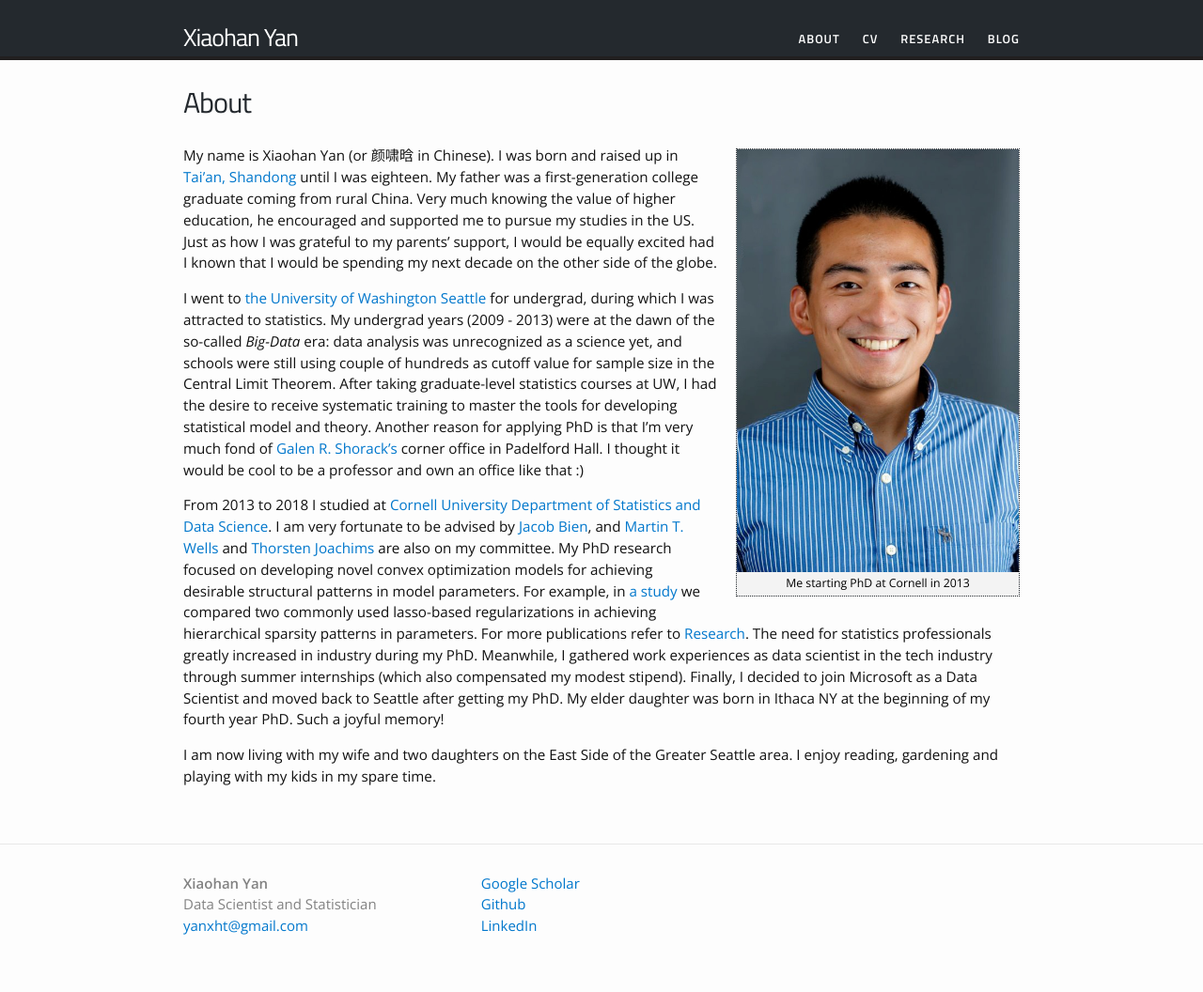
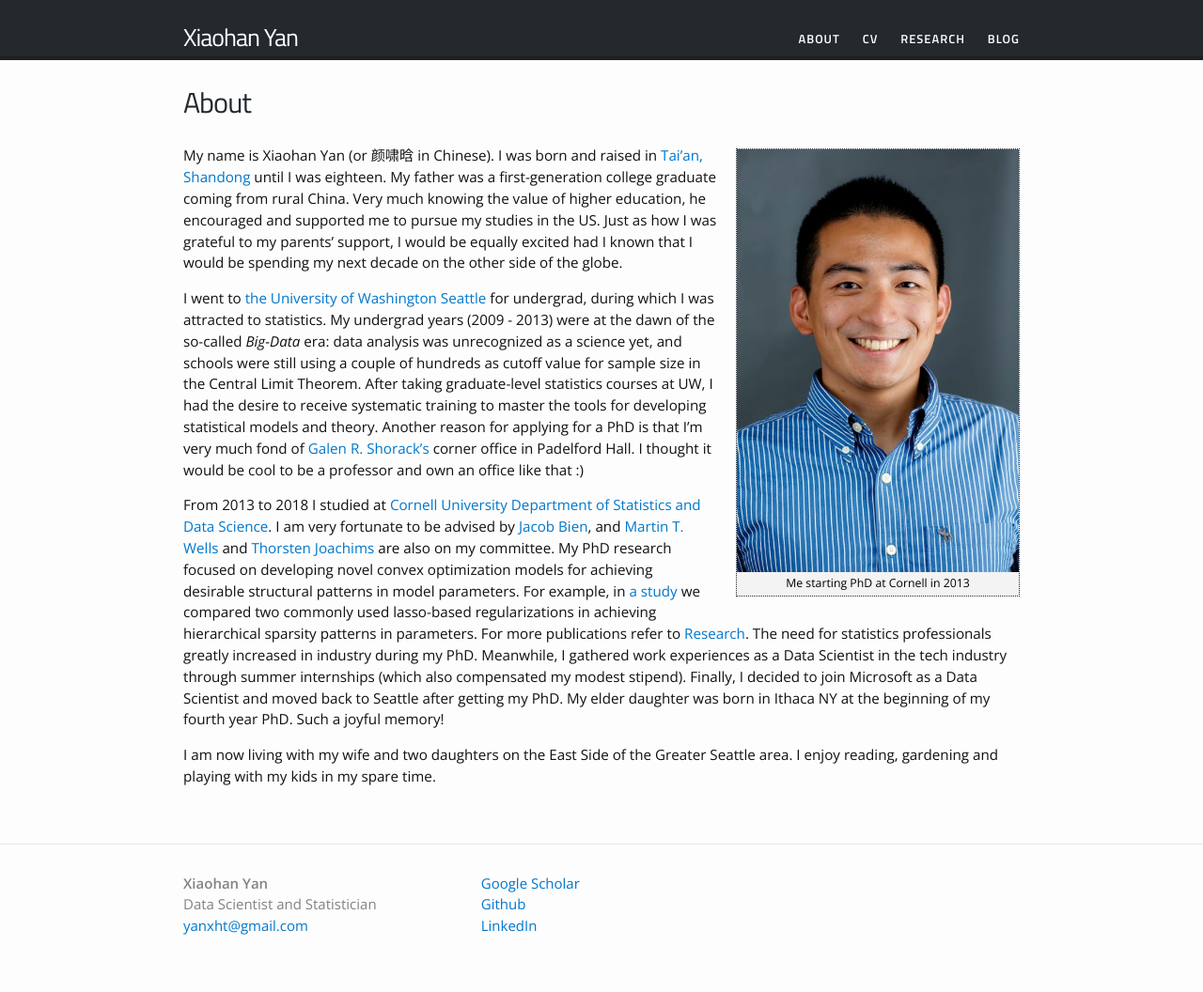
Before and after one commit to yanxht/yanxht.github.io, a Jekyll site: the page built from about.md, in a window 1280 px wide. Shown: the whole page at 94% size. Built offline with Jekyll 4.4.1, drawn with Linux system fonts in a browser that asks for light colours.

Commit message:
Update about fix some typos

```diff
--- a/about.md
+++ b/about.md
@@ -6,10 +6,10 @@
 
 {% include image.html url="/images/yan_portrait.jpeg" caption="Me starting PhD at Cornell in 2013" width=300 align="right" %}
 
-My name is Xiaohan Yan (or 颜啸晗 in Chinese). I was born and raised up in [Tai'an, Shandong](https://en.wikipedia.org/wiki/Tai%27an) until I was eighteen. My father was a first-generation college graduate coming from rural China. Very much knowing the value of higher education, he encouraged and supported me to pursue my studies in the US. Just as how I was grateful to my parents' support, I would be equally excited had I known that I would be spending my next decade on the other side of the globe.
+My name is Xiaohan Yan (or 颜啸晗 in Chinese). I was born and raised in [Tai'an, Shandong](https://en.wikipedia.org/wiki/Tai%27an) until I was eighteen. My father was a first-generation college graduate coming from rural China. Very much knowing the value of higher education, he encouraged and supported me to pursue my studies in the US. Just as how I was grateful to my parents' support, I would be equally excited had I known that I would be spending my next decade on the other side of the globe.
 
-I went to [the University of Washington Seattle](https://www.washington.edu) for undergrad, during which I was attracted to statistics. My undergrad years (2009 - 2013) were at the dawn of the so-called *Big-Data* era: data analysis was unrecognized as a science yet, and schools were still using couple of hundreds as cutoff value for sample size in the Central Limit Theorem. After taking graduate-level statistics courses at UW, I had the desire to receive systematic training to master the tools for developing statistical model and theory. Another reason for applying PhD is that I'm very much fond of [Galen R. Shorack's](https://www.stat.washington.edu/galen/) corner office in Padelford Hall. I thought it would be cool to be a professor and own an office like that :)
+I went to [the University of Washington Seattle](https://www.washington.edu) for undergrad, during which I was attracted to statistics. My undergrad years (2009 - 2013) were at the dawn of the so-called *Big-Data* era: data analysis was unrecognized as a science yet, and schools were still using a couple of hundreds as cutoff value for sample size in the Central Limit Theorem. After taking graduate-level statistics courses at UW, I had the desire to receive systematic training to master the tools for developing statistical models and theory. Another reason for applying for a PhD is that I'm very much fond of [Galen R. Shorack's](https://www.stat.washington.edu/galen/) corner office in Padelford Hall. I thought it would be cool to be a professor and own an office like that :)
 
-From 2013 to 2018 I studied at [Cornell University Department of Statistics and Data Science](https://stat.cornell.edu). I am very fortunate to be advised by [Jacob Bien](http://faculty.marshall.usc.edu/Jacob-Bien/), and [Martin T. Wells](https://stat.cornell.edu/people/faculty/martin-wells) and [Thorsten Joachims](http://www.cs.cornell.edu/people/tj/) are also on my committee. My PhD research focused on developing novel convex optimization models for achieving desirable structural patterns in model parameters. For example, in [a study](http://arxiv.org/abs/1512.01631) we compared two commonly used lasso-based regularizations in achieving hierarchical sparsity patterns in parameters. For more publications refer to [Research](https://yanxht.github.io/research/). The need for statistics professionals greatly increased in industry during my PhD. Meanwhile, I gathered work experiences as data scientist in the tech industry through summer internships (which also compensated my modest stipend). Finally, I decided to join Microsoft as a Data Scientist and moved back to Seattle after getting my PhD. My elder daughter was born in Ithaca NY at the beginning of my fourth year PhD. Such a joyful memory!
+From 2013 to 2018 I studied at [Cornell University Department of Statistics and Data Science](https://stat.cornell.edu). I am very fortunate to be advised by [Jacob Bien](http://faculty.marshall.usc.edu/Jacob-Bien/), and [Martin T. Wells](https://stat.cornell.edu/people/faculty/martin-wells) and [Thorsten Joachims](http://www.cs.cornell.edu/people/tj/) are also on my committee. My PhD research focused on developing novel convex optimization models for achieving desirable structural patterns in model parameters. For example, in [a study](http://arxiv.org/abs/1512.01631) we compared two commonly used lasso-based regularizations in achieving hierarchical sparsity patterns in parameters. For more publications refer to [Research](https://yanxht.github.io/research/). The need for statistics professionals greatly increased in industry during my PhD. Meanwhile, I gathered work experiences as a Data Scientist in the tech industry through summer internships (which also compensated my modest stipend). Finally, I decided to join Microsoft as a Data Scientist and moved back to Seattle after getting my PhD. My elder daughter was born in Ithaca NY at the beginning of my fourth year PhD. Such a joyful memory!
 
 I am now living with my wife and two daughters on the East Side of the Greater Seattle area. I enjoy reading, gardening and playing with my kids in my spare time.
```
